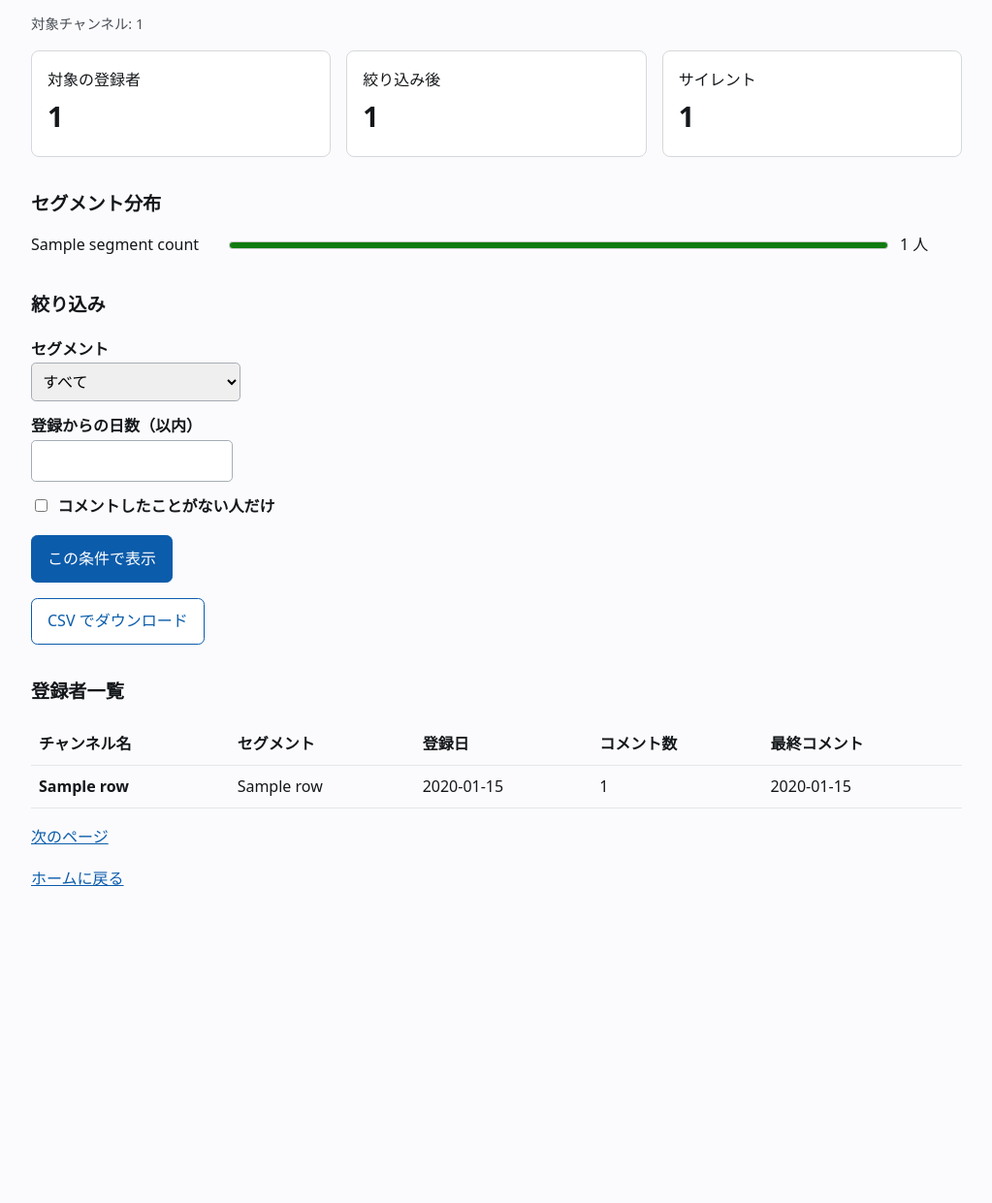
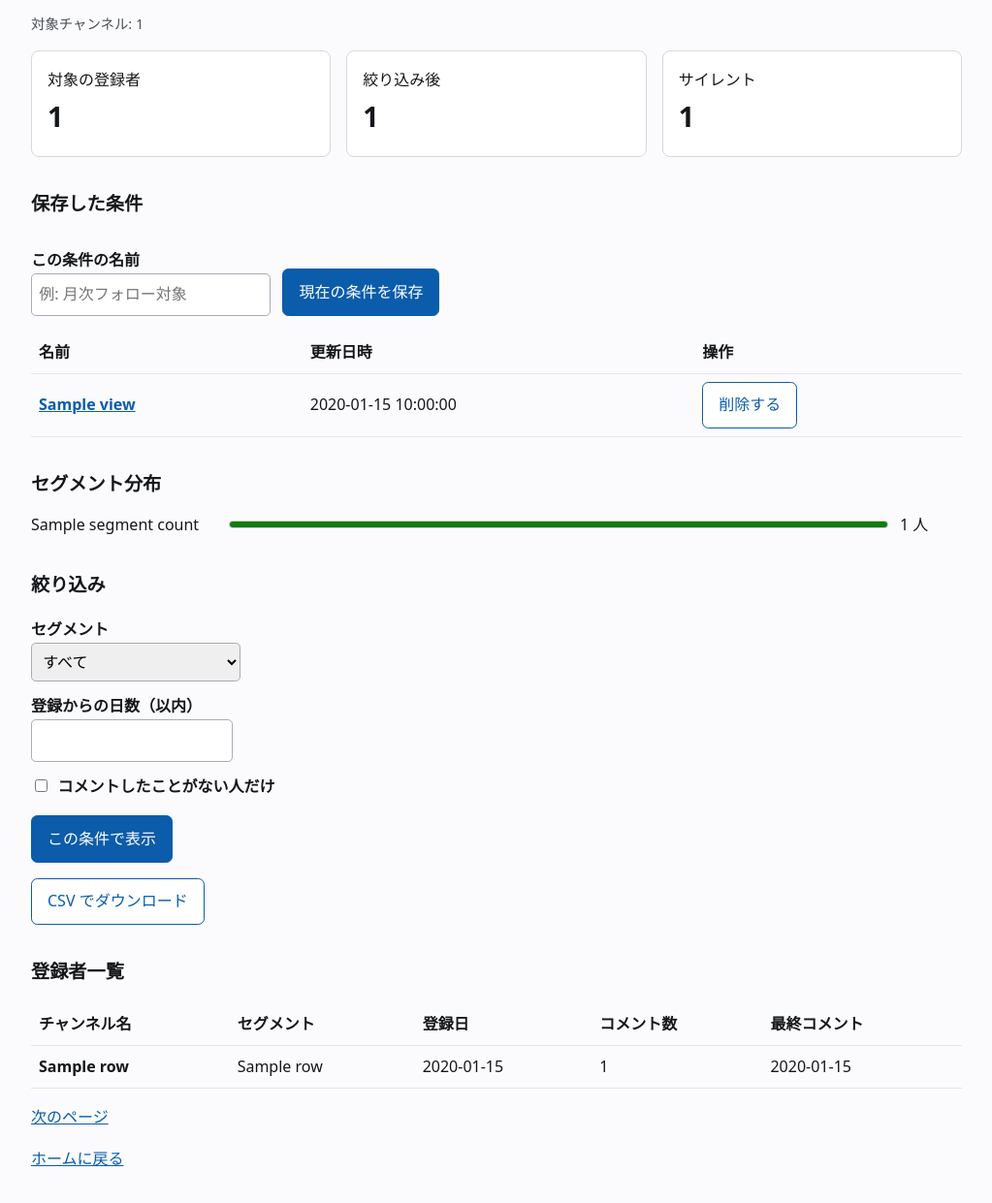
Before and after one commit to TroroOrosi/youtube-network-analysis, a FastAPI app: template web_ui/templates/analysis.html in a window 1280 px wide. Shown: the part 157-1398 px from the top of the page at 97% size, without its empty margins (128-1151 px from the left). Before the commit the page ends 1071 px from the top, so only its background shows below. Run offline with FastAPI, Linux system fonts and the light colour scheme; the template is opened without the code that fills it: most values are stand-ins (such as "Sample title", 1, 10 or a date in 2020).

Commit message:
feat(web-ui): expose saved analysis filters

```diff
--- a/web_ui/app.py
+++ b/web_ui/app.py
@@ -31,8 +31,10 @@ from analysis_api.models import (
     AnalysisFilterInput,
     AnalysisPageRequest,
     CompareChannels,
+    DeleteView,
     ExportAnalysis,
     RunAnalysis,
+    SaveView,
 )
 from channel_connections.errors import ChannelConnectionsError
 from channel_connections.models import (
@@ -109,6 +111,8 @@ MESSAGES = {
     "collect_stopped": "収集を中断しました。次に開いたときに続きから再開します。",
     "schedule_created": "定期収集を設定しました。",
     "schedule_deleted": "定期収集を解除しました。",
+    "view_saved": "条件を保存しました。",
+    "view_deleted": "保存条件を削除しました。",
     "workspace_created": "ワークスペースを作成しました。",
     "authorization_cancelled": "認可を中止しました。",
 }
@@ -199,6 +203,17 @@ JST = timezone(timedelta(hours=9), "JST")
 def _display_datetime(value: datetime) -> tuple[str, str]:
     local = value.astimezone(JST)
     return local.isoformat(), local.strftime("%Y/%m/%d %H:%M")
+
+
+def _analysis_url(channel_id: str, filters: AnalysisFilterInput) -> str:
+    pairs: list[tuple[str, str]] = [("channel_id", channel_id)]
+    if filters.subscribed_within_days is not None:
+        pairs.append(("subscribed_within_days", str(filters.subscribed_within_days)))
+    if filters.never_commented:
+        pairs.append(("never_commented", "true"))
+    if filters.segments:
+        pairs.append(("segment", filters.segments[0]))
+    return f"/analysis?{urlencode(pairs)}"
 
 
 class AppError(Exception):
@@ -1095,7 +1110,8 @@ def _register_routes(app: FastAPI) -> None:
             subscribed_within_days=subscribed_within_days,
             segment=segment,
         )
-        page = _services(request).analysis.run_analysis(
+        services = _services(request)
+        page = services.analysis.run_analysis(
             context,
             RunAnalysis(channel_id=channel_id, filters=filters.domain_input()),
             AnalysisPageRequest(cursor=cursor, limit=50),
@@ -1130,6 +1146,15 @@ def _register_routes(app: FastAPI) -> None:
                 "filters": filters,
                 "next_url": next_url,
                 "segment_options": list(SEGMENT_LABELS.items()),
+                "views": [
+                    {
+                        "view_id": view.view_id,
+                        "name": view.name,
+                        "href": _analysis_url(view.channel_id, view.filters),
+                        "updated_at": _display_datetime(view.updated_at)[1],
+                    }
+                    for view in services.analysis.list_views(context)
+                ],
             },
         )
 
@@ -1244,3 +1269,55 @@ def _register_routes(app: FastAPI) -> None:
                 "comparison": result,
             },
         )
+
+    @app.post("/views")
+    def save_view(
+        request: Request,
+        name: str = Form(...),
+        channel_id: str = Form(...),
+        never_commented: bool = Form(False),
+        subscribed_within_days: Annotated[OptionalInt, Form()] = None,
+        segment: str | None = Form(None),
+        csrf_token: str = Form(""),
+    ) -> Response:
+        _check_csrf(request, csrf_token)
+        session = _require_session(request)
+        context = _context(request, session, Permission.ANALYSIS_READ)
+        filters = _AnalysisFilters(
+            never_commented=never_commented,
+            subscribed_within_days=subscribed_within_days,
+            segment=segment,
+        ).domain_input()
+        _services(request).analysis.save_view(
+            context,
+            SaveView(
+                name=name,
+                channel_id=channel_id,
+                filters=filters,
+                idempotency_key=secrets.token_urlsafe(16),
+            ),
+        )
+        return RedirectResponse(
+            f"{_analysis_url(channel_id, filters)}&msg=view_saved", status_code=303
+        )
+
+    @app.post("/views/{view_id}/delete")
+    def delete_view(
+        request: Request, view_id: str, csrf_token: str = Form("")
+    ) -> Response:
+        _check_csrf(request, csrf_token)
+        session = _require_session(request)
+        context = _context(request, session, Permission.ANALYSIS_READ)
+        service = _services(request).analysis
+        view = service.get_view(context, view_id)
+        service.delete_view(
+            context,
+            DeleteView(
+                view_id=view_id,
+                idempotency_key=secrets.token_urlsafe(16),
+            ),
+        )
+        return RedirectResponse(
+            f"/analysis?{urlencode({'channel_id': view.channel_id, 'msg': 'view_deleted'})}",
+            status_code=303,
+        )
--- a/web_ui/templates/analysis.html
+++ b/web_ui/templates/analysis.html
@@ -9,6 +9,48 @@
   <div class="card"><div>絞り込み後</div><div class="value">{{ summary.filtered_count }}</div></div>
   <div class="card"><div>サイレント</div><div class="value">{{ summary.filtered_silent_count }}</div></div>
 </div>
+
+<h2 id="saved-views-heading">保存した条件</h2>
+<form method="post" action="/views" class="form-row">
+  <input type="hidden" name="csrf_token" value="{{ csrf_token }}">
+  <input type="hidden" name="channel_id" value="{{ channel_id }}">
+  <input type="hidden" name="never_commented" value="{{ 'true' if filters.never_commented else 'false' }}">
+  {% if filters.subscribed_within_days %}
+  <input type="hidden" name="subscribed_within_days" value="{{ filters.subscribed_within_days }}">
+  {% endif %}
+  {% if filters.segment %}
+  <input type="hidden" name="segment" value="{{ filters.segment }}">
+  {% endif %}
+  <div>
+    <label for="view_name">この条件の名前</label>
+    <input id="view_name" name="name" maxlength="120" required placeholder="例: 月次フォロー対象">
+  </div>
+  <button type="submit">現在の条件を保存</button>
+</form>
+
+{% if views %}
+<div class="table-scroll" role="region" aria-labelledby="saved-views-heading" tabindex="0">
+<table>
+  <thead><tr><th scope="col">名前</th><th scope="col">更新日時</th><th scope="col">操作</th></tr></thead>
+  <tbody>
+  {% for view in views %}
+    <tr>
+      <th scope="row"><a href="{{ view.href }}">{{ view.name }}</a></th>
+      <td>{{ view.updated_at }}</td>
+      <td>
+        <form method="post" action="/views/{{ view.view_id }}/delete" class="inline">
+          <input type="hidden" name="csrf_token" value="{{ csrf_token }}">
+          <button type="submit" class="secondary">削除する</button>
+        </form>
+      </td>
+    </tr>
+  {% endfor %}
+  </tbody>
+</table>
+</div>
+{% else %}
+<p>保存した条件はまだありません。</p>
+{% endif %}
 
 <figure class="segment-chart" aria-labelledby="segment-chart-title">
   <figcaption id="segment-chart-title">セグメント分布</figcaption>
```
Also changed, not shown: web_ui/tests/test_web.py (+34 -0 lines).
